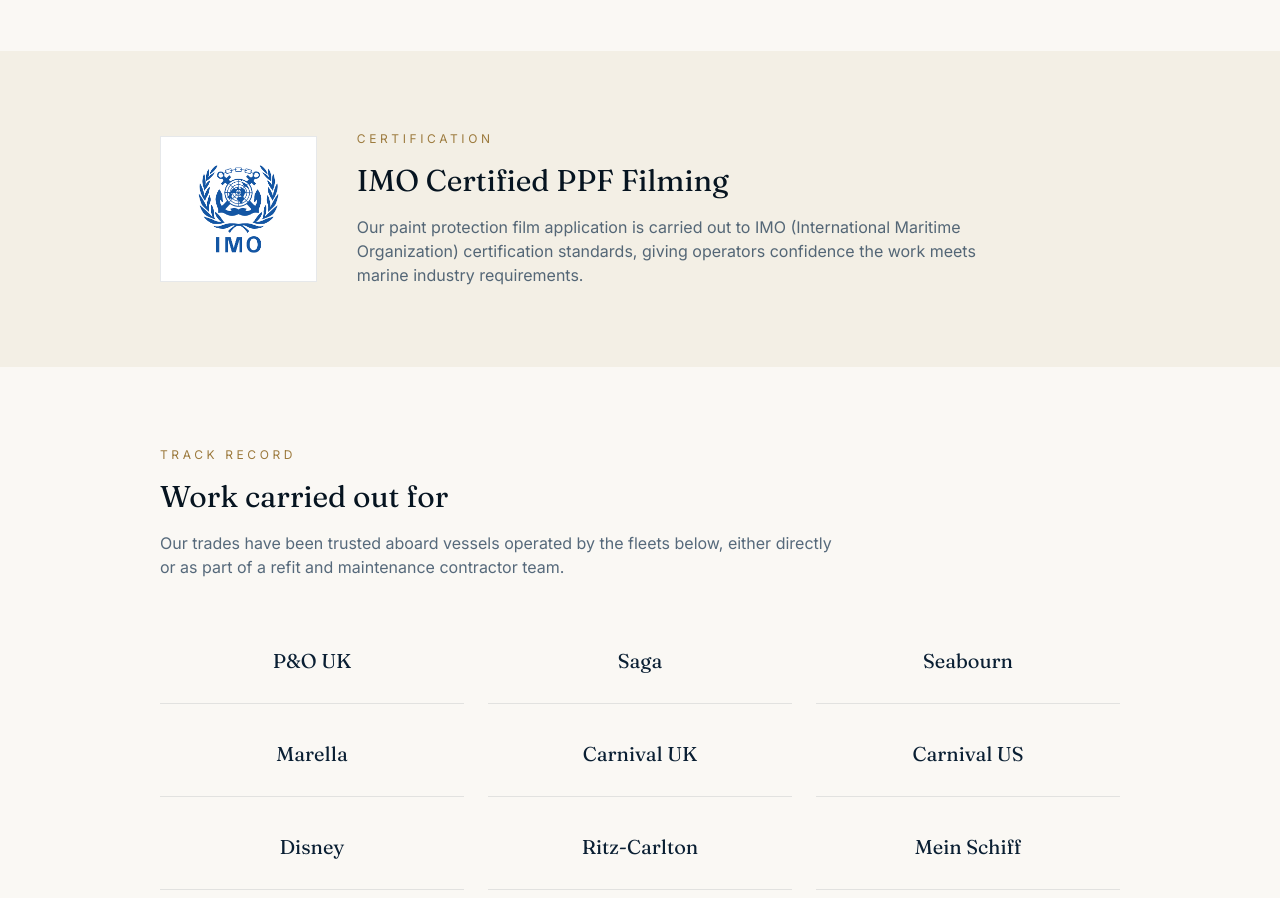
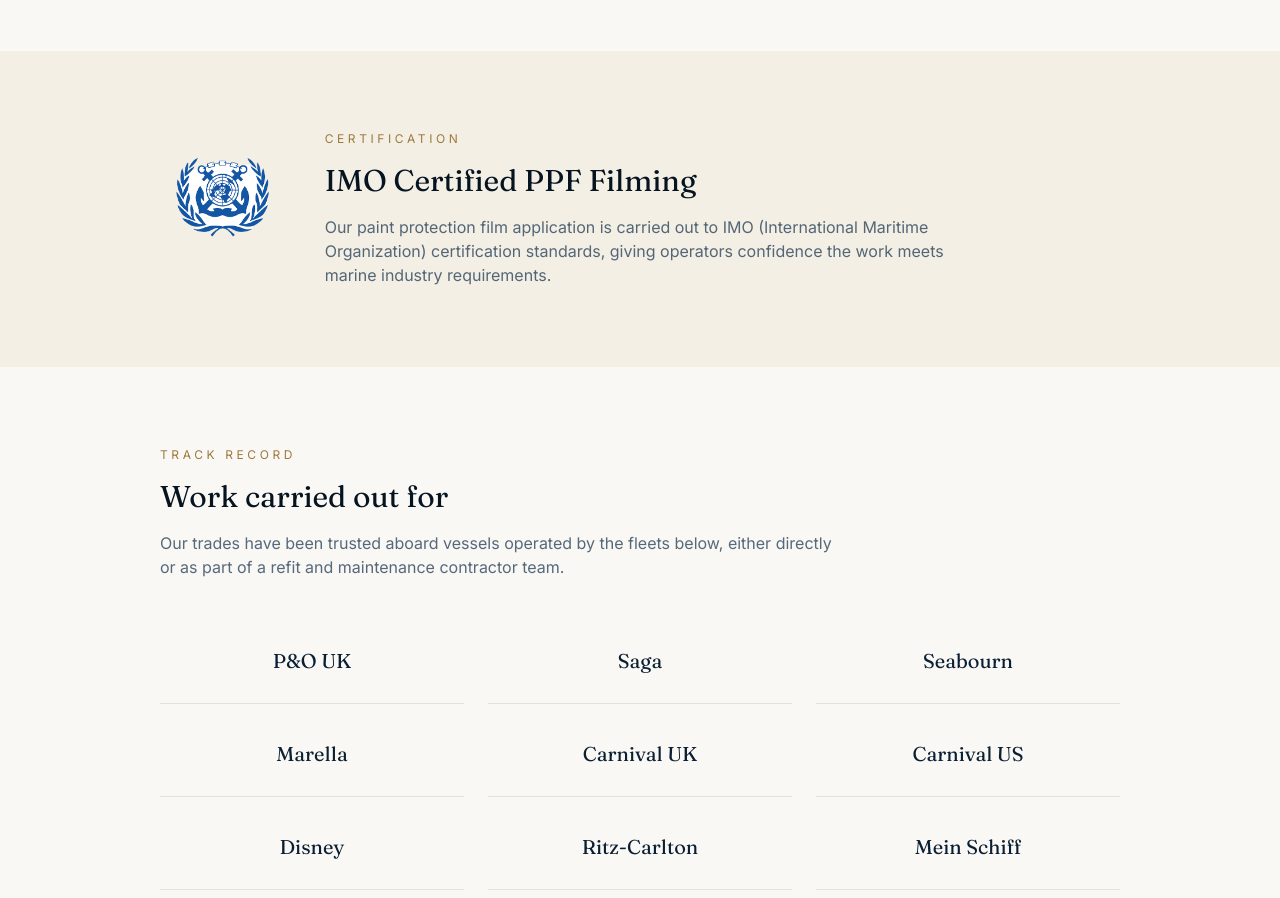
Before and after one commit to wellis321/nautica, a SvelteKit app: page /about in a window 1280 px wide. Shown: the part 960-1858 px from the top of the page. Built offline with nearby package versions, Linux system fonts and the light colour scheme.

Commit message:
Switch IMO emblem to transparent icon-only version
Drops the white card wrapper now that the badge has no background,
letting it sit directly on the section's cream background.

```diff
--- a/src/routes/about/+page.svelte
+++ b/src/routes/about/+page.svelte
@@ -51,16 +51,12 @@
 <section class="bg-sand-100 py-20">
 	<div class="mx-auto max-w-5xl px-6 lg:px-8">
 		<div use:reveal data-reveal class="flex flex-col items-start gap-10 sm:flex-row sm:items-center">
-			<div
-				class="flex shrink-0 items-center justify-center border border-navy-900/10 bg-white p-6"
-			>
-				<img
-					src="/images/certifications/imo.png"
-					alt="International Maritime Organization emblem"
-					class="h-20 w-auto sm:h-24"
-					loading="lazy"
-				/>
-			</div>
+			<img
+				src="/images/certifications/imo.png"
+				alt="International Maritime Organization emblem"
+				class="h-24 w-auto shrink-0 sm:h-28"
+				loading="lazy"
+			/>
 			<div class="max-w-2xl">
 				<p class="text-xs tracking-[0.3em] text-brass-600 uppercase">Certification</p>
 				<h2 class="font-display mt-4 text-3xl text-navy-950">IMO Certified PPF Filming</h2>
```
Also changed, not shown: static/images/certifications/imo.png.
